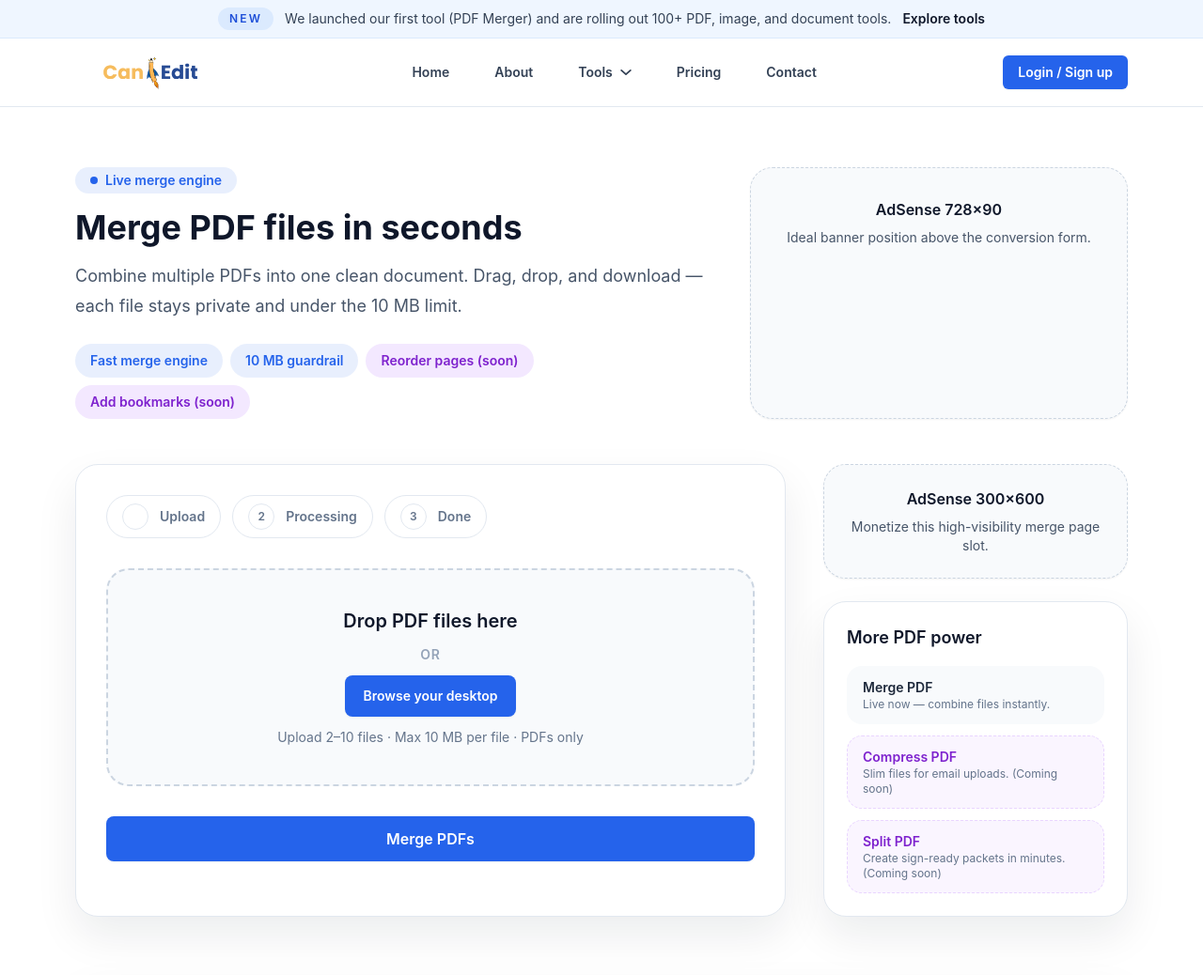
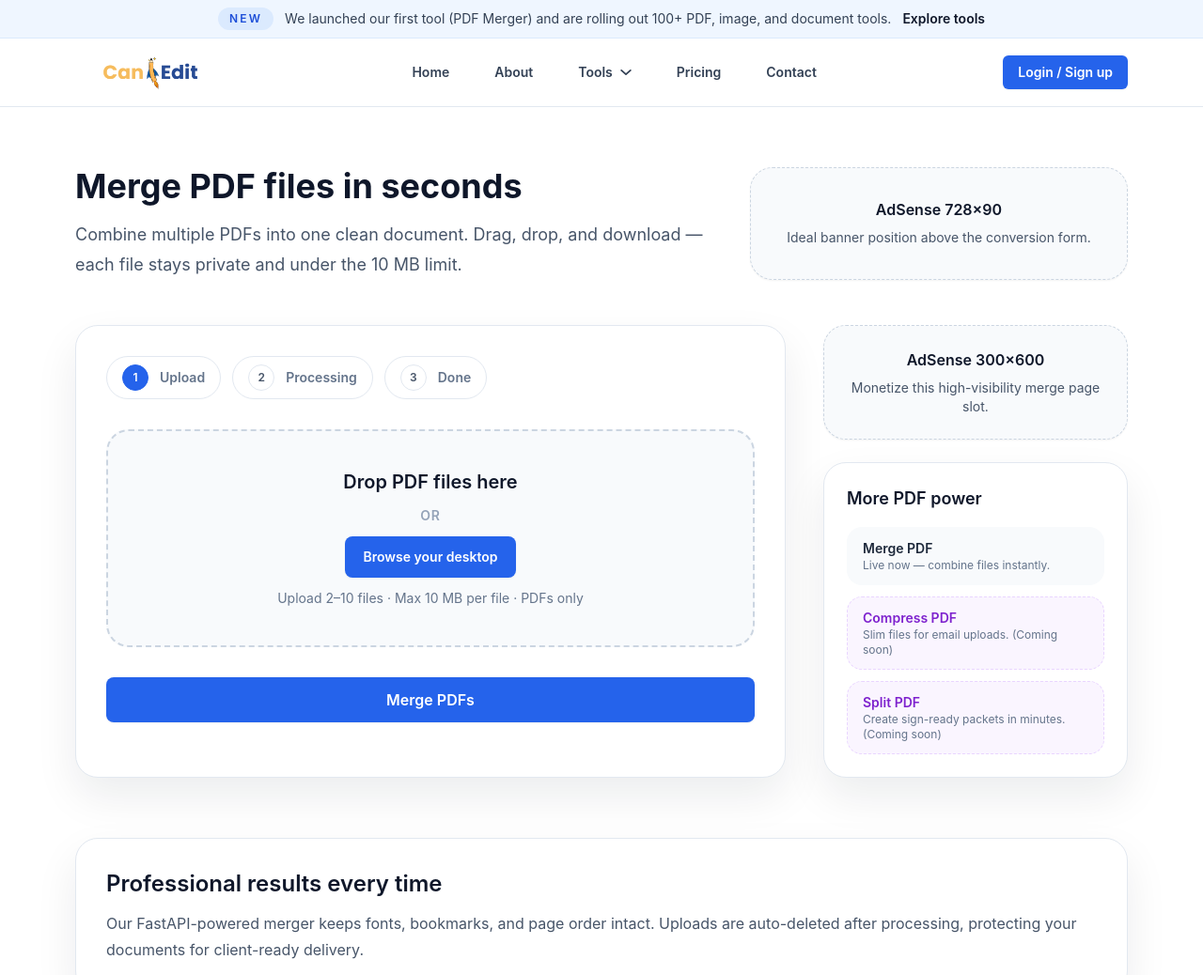
Before and after one commit to 24f2002329/caniedit, a plain HTML site: page frontend/pdf/merge.html in a window 1280 px wide. Shown: the top 1038 px of the page at 94% size. Drawn offline with nearby package versions, Linux system fonts and the light colour scheme.

Commit message:
enhanced merge page

```diff
--- a/frontend/pdf/merge.html
+++ b/frontend/pdf/merge.html
@@ -40,18 +40,8 @@
         <div class="grid gap-12 lg:grid-cols-[1.25fr,0.75fr]">
           <div class="space-y-6">
             <div class="space-y-4">
-              <p class="inline-flex items-center gap-2 rounded-full bg-brand/10 px-4 py-1 text-sm font-semibold text-brand">
-                <span class="inline-flex h-2 w-2 rounded-full bg-brand"></span>
-                Live merge engine
-              </p>
               <h1 class="text-3xl font-bold leading-snug text-slate-900 sm:text-4xl">Merge PDF files in seconds</h1>
               <p class="text-lg leading-8 text-slate-600">Combine multiple PDFs into one clean document. Drag, drop, and download — each file stays private and under the 10&nbsp;MB limit.</p>
-            </div>
-            <div class="flex flex-wrap gap-2">
-              <span class="inline-flex items-center gap-2 rounded-full bg-brand/10 px-4 py-2 text-sm font-semibold text-brand">Fast merge engine</span>
-              <span class="inline-flex items-center gap-2 rounded-full bg-brand/10 px-4 py-2 text-sm font-semibold text-brand">10&nbsp;MB guardrail</span>
-              <span class="inline-flex items-center gap-2 rounded-full bg-purple-100 px-4 py-2 text-sm font-semibold text-purple-700">Reorder pages (soon)</span>
-              <span class="inline-flex items-center gap-2 rounded-full bg-purple-100 px-4 py-2 text-sm font-semibold text-purple-700">Add bookmarks (soon)</span>
             </div>
           </div>
           <div class="flex flex-col gap-2 rounded-3xl border border-dashed border-slate-300 bg-slate-50 p-8 text-center shadow-sm" aria-label="Inline ad placeholder">
@@ -64,15 +54,15 @@
           <form id="mergeForm" class="flex flex-col gap-8 rounded-3xl border border-slate-200 bg-white p-8 shadow-card" aria-label="Merge PDF form">
             <ol class="flex flex-wrap gap-3" aria-label="Merge progress">
               <li class="flex items-center gap-3 rounded-full border border-slate-200 bg-white px-4 py-2 text-sm font-semibold text-slate-500 transition" data-step="upload">
-                <span class="step-index flex h-7 w-7 items-center justify-center rounded-full border border-slate-200 bg-white text-xs font-semibold text-slate-500">1</span>
+                <span class="step-index flex h-7 w-7 items-center justify-center rounded-full border border-slate-200 bg-white text-xs font-semibold text-slate-600">1</span>
                 <span>Upload</span>
               </li>
               <li class="flex items-center gap-3 rounded-full border border-slate-200 bg-white px-4 py-2 text-sm font-semibold text-slate-500 transition" data-step="processing">
-                <span class="step-index flex h-7 w-7 items-center justify-center rounded-full border border-slate-200 bg-white text-xs font-semibold text-slate-500">2</span>
+                <span class="step-index flex h-7 w-7 items-center justify-center rounded-full border border-slate-200 bg-white text-xs font-semibold text-slate-600">2</span>
                 <span>Processing</span>
               </li>
               <li class="flex items-center gap-3 rounded-full border border-slate-200 bg-white px-4 py-2 text-sm font-semibold text-slate-500 transition" data-step="done">
-                <span class="step-index flex h-7 w-7 items-center justify-center rounded-full border border-slate-200 bg-white text-xs font-semibold text-slate-500">3</span>
+                <span class="step-index flex h-7 w-7 items-center justify-center rounded-full border border-slate-200 bg-white text-xs font-semibold text-slate-600">3</span>
                 <span>Done</span>
               </li>
             </ol>
@@ -184,6 +174,7 @@
 
     const stepActiveClasses = ["border-brand", "bg-brand/10", "text-brand"];
     const stepCompleteClasses = ["border-emerald-200", "bg-emerald-50", "text-emerald-600"];
+    const stepIndexBaseClasses = ["border-slate-200", "bg-white", "text-slate-600"];
     const stepIndexActiveClasses = ["border-brand", "bg-brand", "text-white"];
     const stepIndexCompleteClasses = ["border-emerald-200", "bg-emerald-500", "text-white"];
 
@@ -195,12 +186,15 @@
         stepElement.classList.remove(...stepActiveClasses, ...stepCompleteClasses);
         const indexElement = stepElement.querySelector(".step-index");
         indexElement?.classList.remove(...stepIndexActiveClasses, ...stepIndexCompleteClasses);
+        indexElement?.classList.add(...stepIndexBaseClasses);
 
         if (index < targetIndex) {
           stepElement.classList.add(...stepCompleteClasses);
+          indexElement?.classList.remove(...stepIndexBaseClasses);
           indexElement?.classList.add(...stepIndexCompleteClasses);
         } else if (index === targetIndex) {
           stepElement.classList.add(...stepActiveClasses);
+          indexElement?.classList.remove(...stepIndexBaseClasses);
           indexElement?.classList.add(...stepIndexActiveClasses);
         }
       });
```
